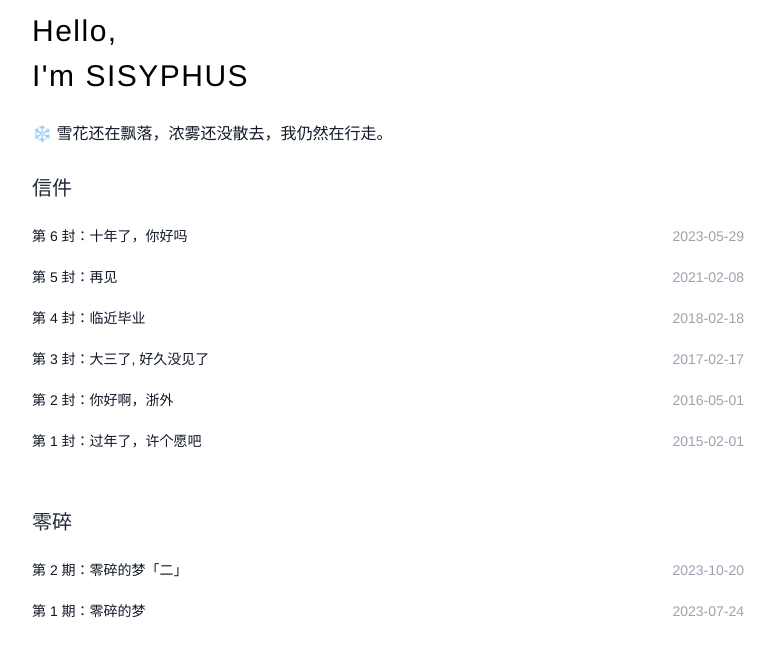
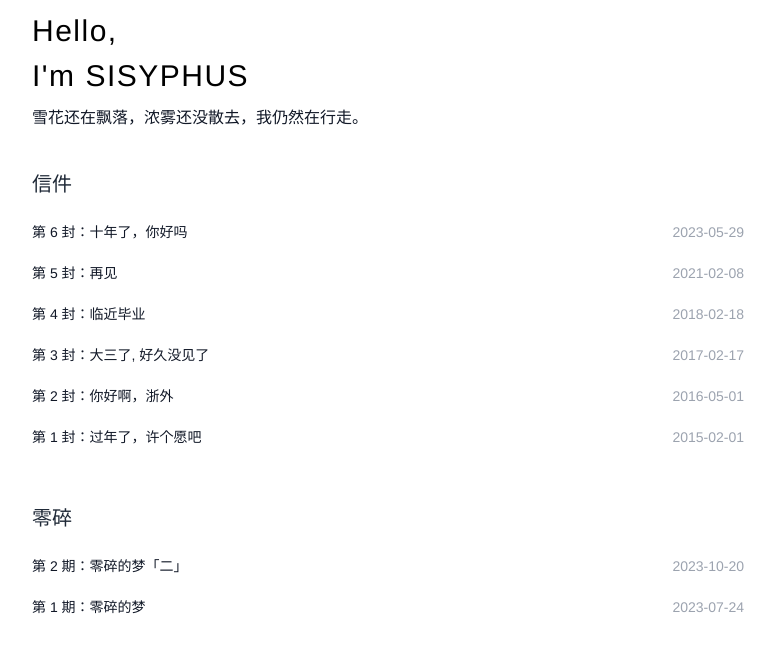
Before and after one commit to Lokep/vue3-skeleton, a Vue app: page / in a window 1280 px wide. Shown: the top 656 px of the page, without its empty margins (252-1027 px from the left). Built offline with nearby package versions, Linux system fonts and the light colour scheme; a web font is replaced by a local one.

Commit message:
chore: 排序优化

```diff
--- a/src/views/home/index.vue
+++ b/src/views/home/index.vue
@@ -18,12 +18,12 @@ li {
         <span>I'm SISYPHUS</span>
       </h1>
 
-      <div class="mt-6 text-gray-900 space-y-1.5">
-        <p>❄️ 雪花还在飘落，浓雾还没散去，我仍然在行走。</p>
+      <div class="mt-2 text-gray-900 space-y-1.5">
+        <p>雪花还在飘落，浓雾还没散去，我仍然在行走。</p>
       </div>
     </div>
 
-    <div class="flex items-center justify-between px-3 mt-5">
+    <div class="flex items-center justify-between px-3 mt-8">
       <h2 class="font-medium text-xl text-gray-800">信件</h2>
     </div>
 
```
